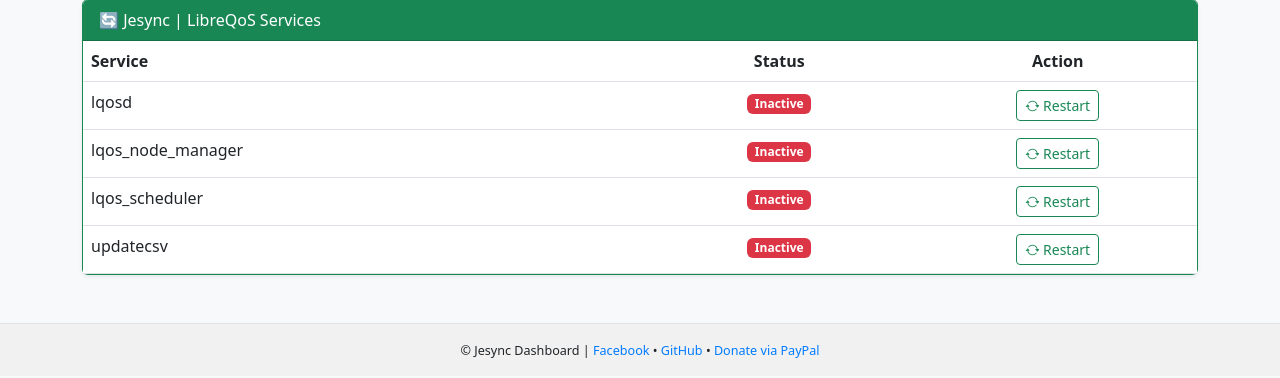
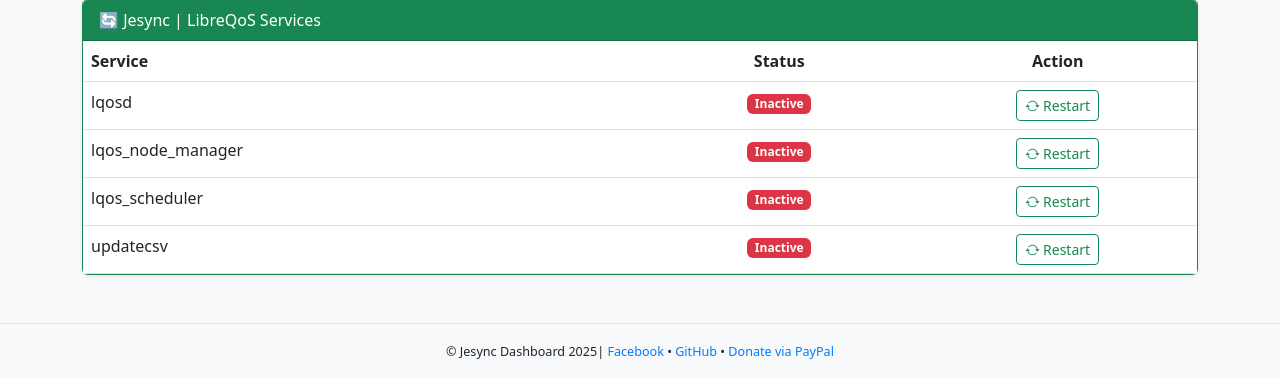
Before and after one commit to phminer101/jesync_dashboard_for_LibreQoS-Mikrotik_Integration, a Flask app: page /dashboard in a window 1280 px wide. Shown: the part 671-1049 px from the top of the page. Run offline with Flask 3, Linux system fonts and the light colour scheme; a user stored in the database is signed in; parts of the project's set-up code (start-up, migrations or seed data) failed here and were passed over.

Commit message:
Update base.html

```diff
--- a/templates/base.html
+++ b/templates/base.html
@@ -104,14 +104,19 @@
     {% block content %}{% endblock %}
 
     <!-- 🔻 Footer -->
-    <footer class="text-center mt-5 border-top">
+ <footer class="bg-light border-top mt-5 py-3">
+  <div class="container text-center">
     <small>
-        © Jesync Dashboard |
+      © Jesync Dashboard 2025|
       <a href="https://facebook.com/jesync28" target="_blank">Facebook</a> •
       <a href="https://github.com/jesienazareth/jesync_dashboard" target="_blank">GitHub</a> •
       <a href="https://paypal.me/jnhl" target="_blank">Donate via PayPal</a>
     </small>
+  </div>
 </footer>
+
+
+
 
     <!-- Scripts -->
     <script src="https://cdn.jsdelivr.net/npm/bootstrap@5.3.0/dist/js/bootstrap.bundle.min.js"></script>
```
Lines whose indentation alone changed are shown as unchanged.
